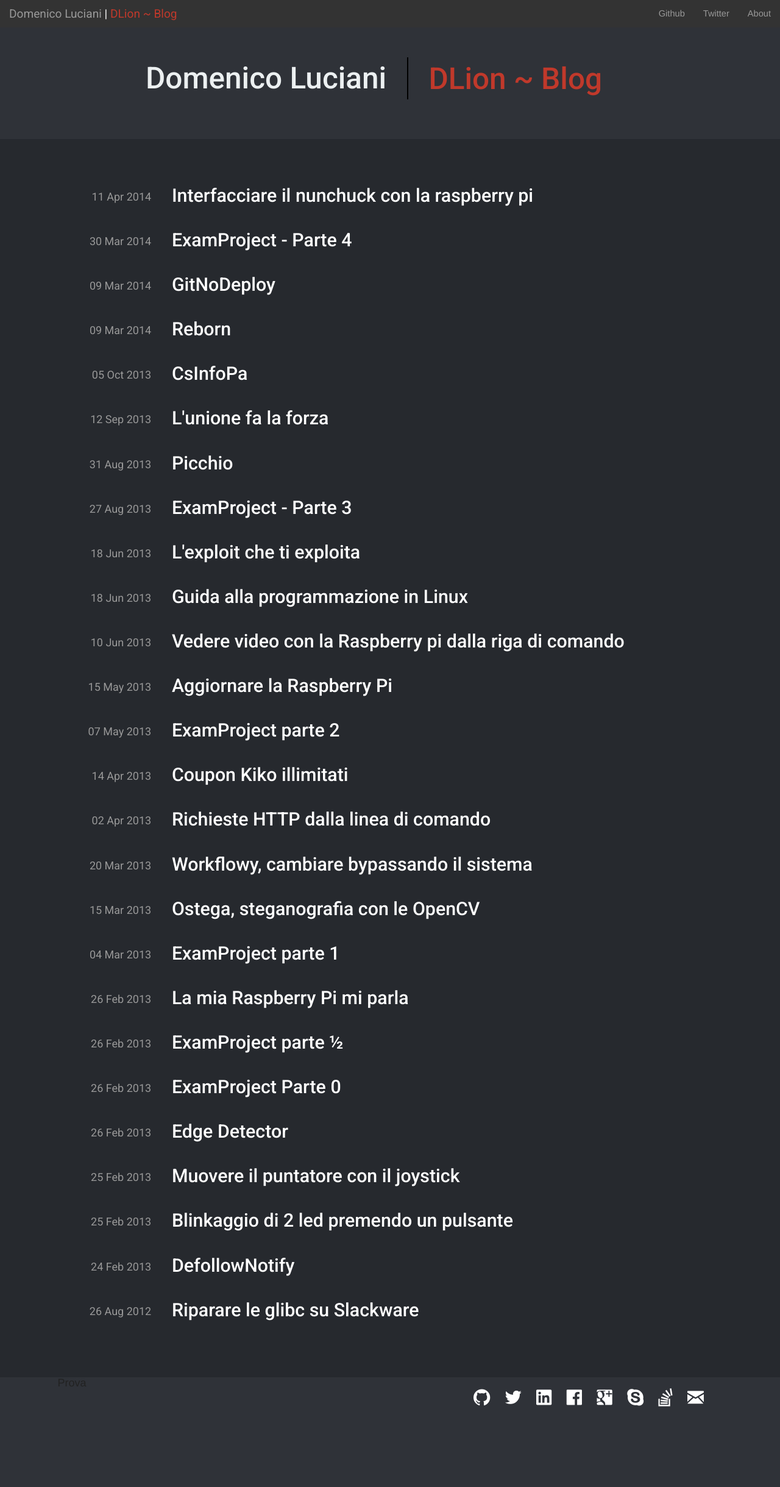
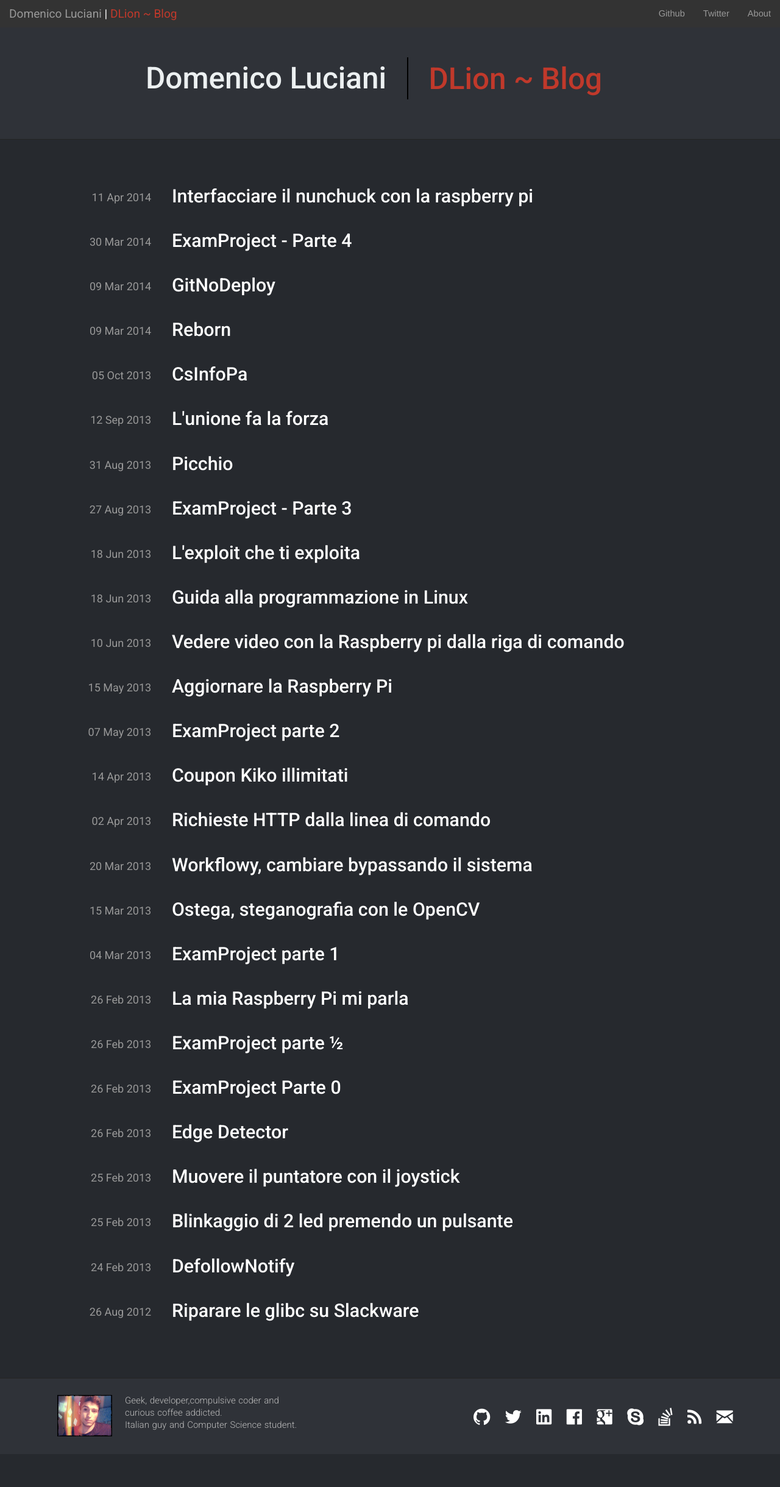
Before and after one commit to dlion/dlion.github.io, a Jekyll site: the page built from index.html, in a window 1280 px wide. Shown: the whole page at 61% size. Built offline with Jekyll 4.4.1, drawn with Linux system fonts in a browser that asks for light colours; Markdown is read by kramdown in place of the engine named in the settings; after the commit the page ends 2385 px from its top, so only the background shows below that.

Commit message:
Desktop footer finished

```diff
--- a/index.html
+++ b/index.html
@@ -92,7 +92,14 @@
     <div class="footer">
         <div class="row">
             <div class="large-6 columns">
-                Prova
+                <div class="row">
+                    <div class="large-3 columns picFooter">
+                        <img src="{{site.url}}/public/img/pic.jpg" width="90px"></img>
+                    </div>
+                    <div class="large-7 columns left aboutFooter">
+                        <p>Geek, developer,compulsive coder and curious coffee addicted.<br>Italian guy and Computer Science student.</p>
+                    </div>
+                </div>
             </div>
             <div class="large-6 columns iconsFooter">
                 <a href="https://github.com/DLion" target="_blank">
@@ -116,6 +123,9 @@
                 <a href="http://stackoverflow.com/users/1633187/domenico-leone-luciani" target="_blank">
                     <i class="fi-social-stack-overflow"></i>
                 </a>
+                <a href="{{site.url}}/feed/" target="_blank">
+                    <i class="fi-rss"></i>
+                </a>
                 <a href="mailto:domenicoleoneluciani@gmail.com">
                     <i class="fi-mail"></i>
                 </a>
--- a/public/css/custom.css
+++ b/public/css/custom.css
@@ -119,7 +119,8 @@ a {
 
     .container {
         padding: 20px 0px 15px 93px;
-        margin-bottom: 50px
+        margin-bottom: 50px;
+        border-bottom: 1px solid #242424;
     }
 
     .contentTitoloPost h1 {
@@ -136,11 +137,12 @@ a {
 
     .footer {
         margin-top: 80px;
-        height: 180px;
+        height: 125px;
+        border-top: 1px solid #242424;
     }
 
     .iconsFooter {
-        margin-top: 15px;
+        margin-top: 45px;
         margin-right: -110px;
     }
 
@@ -151,9 +153,27 @@ a {
     .iconsFooter .fi-social-twitter,
     .iconsFooter .fi-social-stack-overflow,
     .iconsFooter .fi-social-linkedin,
-    .iconsFooter .fi-social-skype {
+    .iconsFooter .fi-social-skype,
+    .iconsFooter .fi-rss{
         font-size: 35px;
         margin: 10px;
+    }
+
+    .picFooter {
+        margin-top: 27px;
+    }
+
+    .aboutFooter {
+        margin-top: 26px;
+        color: #BBB;
+        margin-left: -30px;
+        word-spacing: 1px;
+    }
+
+    .aboutFooter p {
+        font-size: 15px;
+        font-weight: 300;
+        line-height: 20px;
     }
 }
 
```
